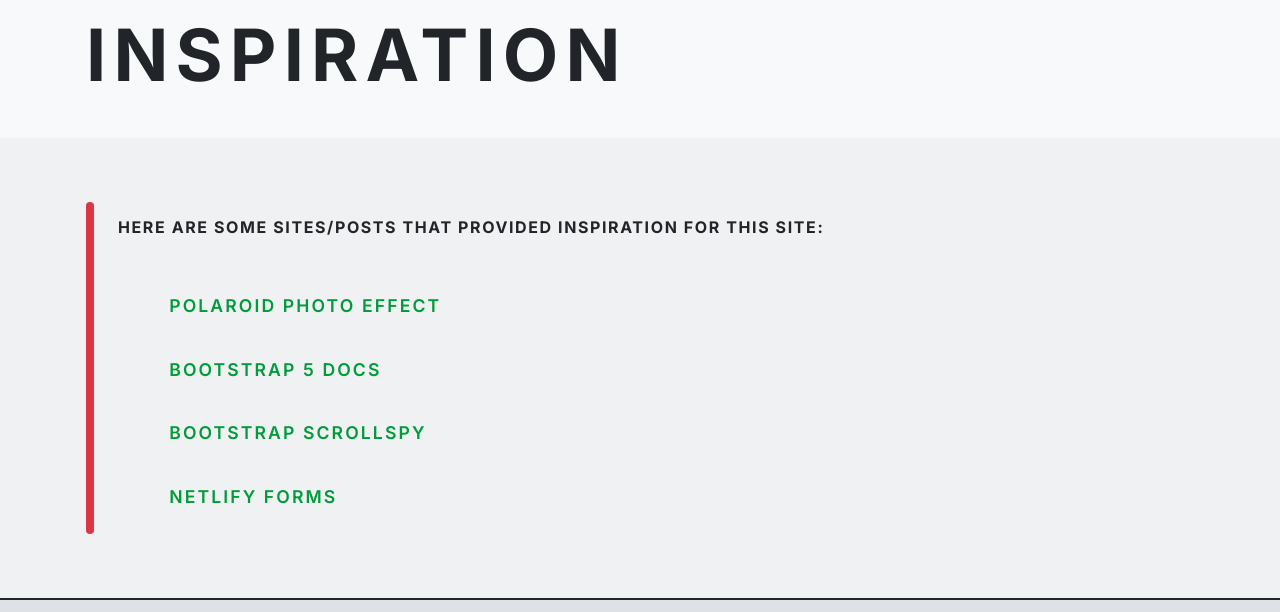
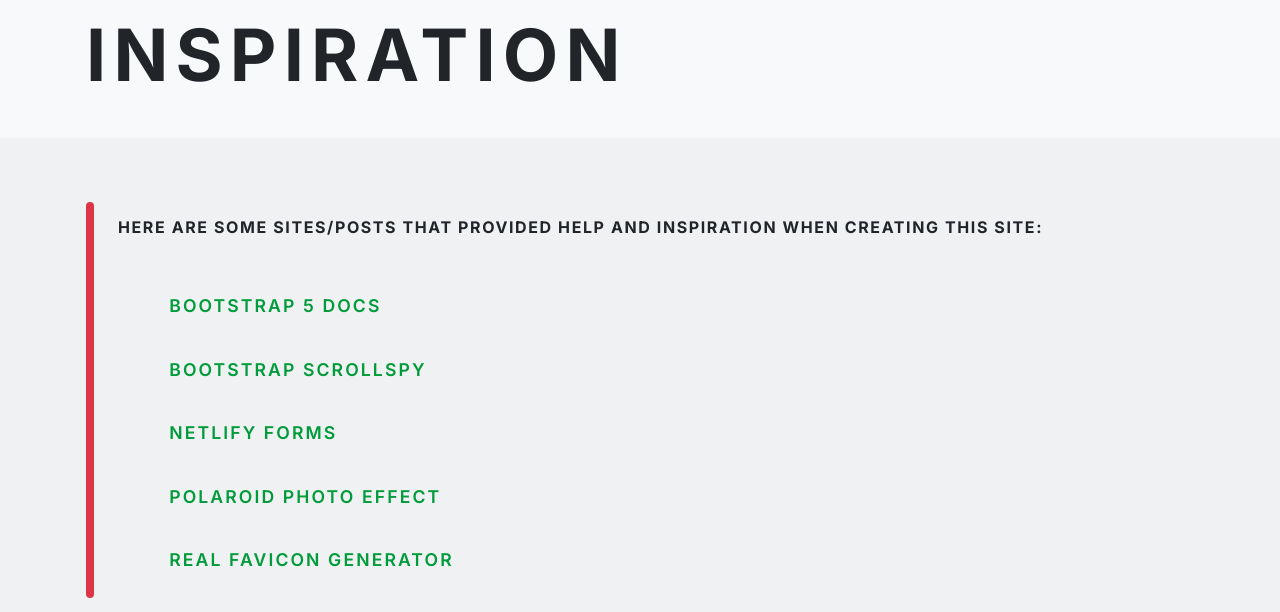
Before and after one commit to KristinaPalmquist/KristinaPalmquistPortfolio, a plain HTML site: page index.html in a window 1280 px wide. Shown: the part 4681-5293 px from the top of the page. Drawn offline with nearby package versions, Linux system fonts and the light colour scheme.

Commit message:
Added link

```diff
--- a/index.html
+++ b/index.html
@@ -638,15 +638,10 @@
               <div>
                 <h6 class="small-header">
                   Here are some sites/posts that provided
-                  inspiration for this site:
+                  help and inspiration when creating this
+                  site:
                 </h6>
                 <div class="inspiration-links">
-                  <a
-                    href="http://w3docs.com/snippets/css/how-to-create-polaroid-image-with-css.html"
-                    target="_blank"
-                    class="my-link"
-                    >Polaroid photo effect</a
-                  >
                   <a
                     href="https://getbootstrap.com/docs/5.3/getting-started/introduction/"
                     class="my-link"
@@ -663,6 +658,18 @@
                     href="https://docs.netlify.com/forms/setup/"
                     class="my-link"
                     >Netlify Forms</a
+                  >
+                  <a
+                    href="http://w3docs.com/snippets/css/how-to-create-polaroid-image-with-css.html"
+                    target="_blank"
+                    class="my-link"
+                    >Polaroid photo effect</a
+                  >
+
+                  <a
+                    href="https://realfavicongenerator.net/"
+                    class="my-link"
+                    >Real Favicon Generator</a
                   >
                 </div>
               </div>
```
Also changed, not shown: img/favicon/site.webmanifest.
